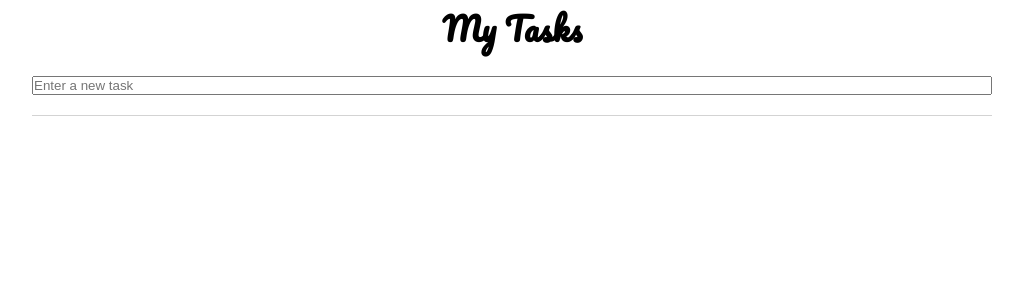
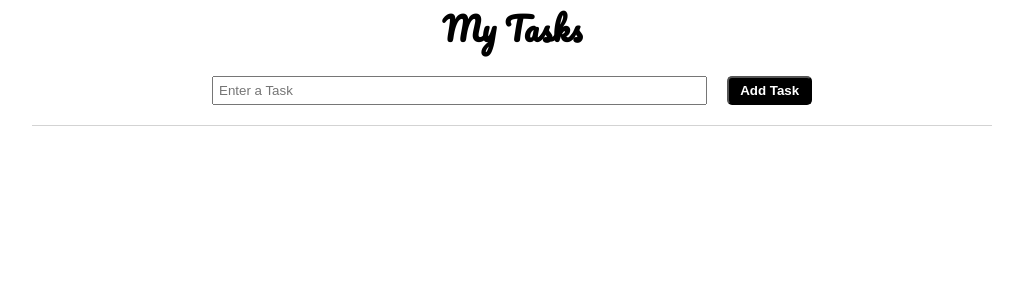
Before and after one commit to mattxmade/odin-react-tasks, a React app: page / in a window 1280 px wide. Shown: the top 300 px of the page, without its empty margins (128-1151 px from the left). Built offline with nearby package versions, Linux system fonts and the light colour scheme.

Commit message:
Implement form callbacks; add state props; style components

```diff
--- a/src/components/App.js
+++ b/src/components/App.js
@@ -1,20 +1,77 @@
 import styled from "styled-components";
-import React, { useState, useEffect, useCallback, useMemo } from "react";
+import React, { useState, Component } from "react";
 import Overview from "./Overview";
+import uniqid from "uniqid";
 
 const Main = styled.main``;
-const Input = styled.input``;
 
-const App = () => {
-  const [tasks, setTasks] = useState([]);
+const Input = styled.input`
+  padding: 0.5rem;
+`;
 
-  return (
-    <Main>
-      <h1>My Tasks</h1>
-      <Input type="text" placeholder="Enter a new task" />
-      <Overview tasks={tasks} />
-    </Main>
-  );
-};
+const Submit = styled.button`
+  color: white;
+  padding: 0.5rem;
+  width: 10rem;
+  cursor: pointer;
+  border-radius: 0.5rem;
+  background-color: black;
+`;
+
+class App extends React.Component {
+  constructor(props) {
+    super(props);
+
+    this.state = {
+      task: { value: "", id: uniqid(), remove: this.removeTask },
+      tasks: [],
+    };
+  }
+
+  handleInput = (e) => {
+    const { value, id, remove } = this.state.task;
+
+    this.setState({
+      task: { value: e.target.value, id: id, remove: remove },
+    });
+  };
+
+  submitTask = (e) => {
+    e.preventDefault();
+
+    this.setState({
+      tasks: this.state.tasks.concat(this.state.task),
+      task: { value: "", id: uniqid(), remove: this.removeTask },
+    });
+  };
+
+  removeTask = (e, id) => {
+    e.preventDefault();
+    this.setState({ tasks: this.state.tasks.filter((task) => task.id !== id) });
+  };
+
+  render() {
+    return (
+      <Main>
+        <h1>My Tasks</h1>
+
+        <form>
+          <Input
+            type="text"
+            value={this.state.task.value}
+            onChange={this.handleInput}
+            placeholder="Enter a Task"
+          />
+
+          <Submit type="submit" value="submit" onClick={this.submitTask}>
+            Add Task
+          </Submit>
+        </form>
+
+        <Overview tasks={this.state.tasks} />
+      </Main>
+    );
+  }
+}
 
 export default App;
```
